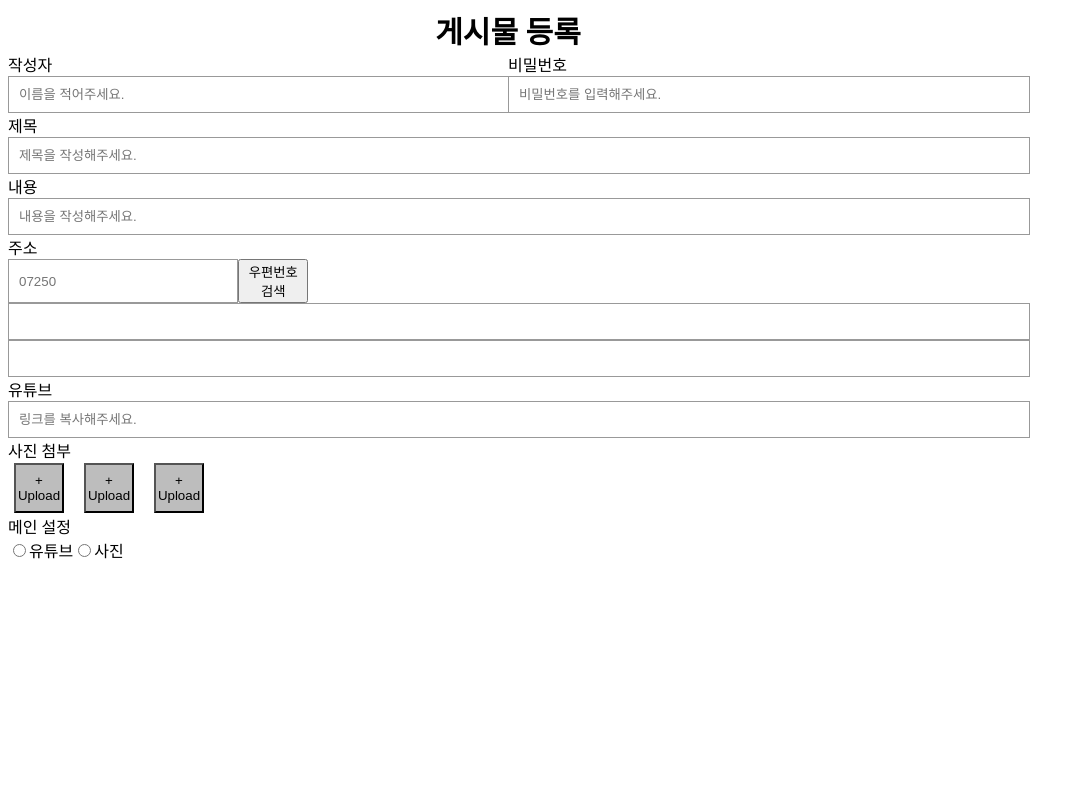
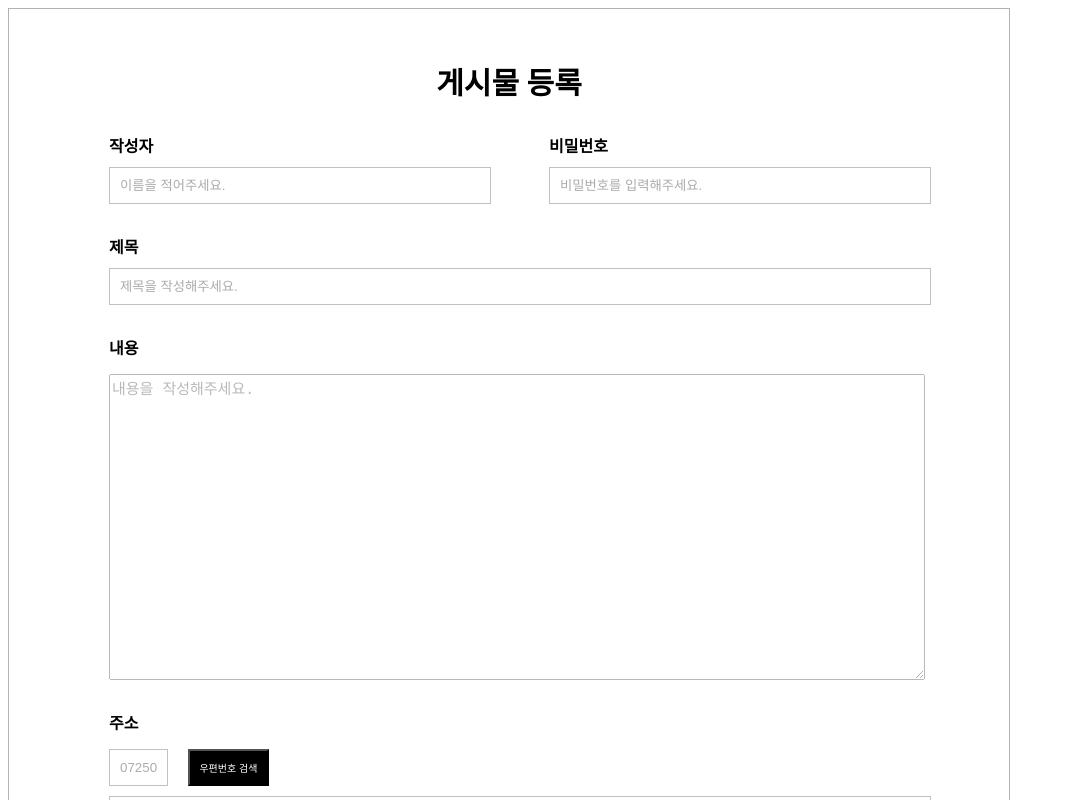
Before and after one commit to Odyssey409/codecamp_frontend_BBSproject, a Next.js app: page /boards/new in a window 1280 px wide. Shown: the top 800 px of the page, without its empty margins (0-1085 px from the left). Built offline with nearby package versions, Linux system fonts and the light colour scheme.

Commit message:
newBoardRegister_Done
섹션4 포트폴리오 과제-"자유게시판 게시물 등록_비회원 페이지" 완성

```diff
--- a/pages/boards/new/index.js
+++ b/pages/boards/new/index.js
@@ -11,6 +11,11 @@ import {
   PhotoAddBtn,
   RadioBtnWrapper,
   RadioBtnLabel,
+  InputTitleSpan,
+  ContentBoxInput,
+  ContentBoxContainer,
+  SubmitButton,
+  CheckBoxInput,
 } from "../../../styles/newBoardRegister";
 
 export default function NewBoardPages() {
@@ -18,28 +23,28 @@ export default function NewBoardPages() {
     <MasterWrapper>
       <PageWrapper>
         <TitleWrapper>
-          <span>게시물 등록</span>
+          <InputTitleSpan>게시물 등록</InputTitleSpan>
         </TitleWrapper>
         <LoginInfoWrapper>
           <InputBoxWrapper>
-            <span>작성자</span>
+            <InputTitleSpan>작성자</InputTitleSpan>
             <InputBoxContainer placeholder="이름을 적어주세요."></InputBoxContainer>
           </InputBoxWrapper>
           <InputBoxWrapper>
-            <span>비밀번호</span>
+            <InputTitleSpan>비밀번호</InputTitleSpan>
             <InputBoxContainer placeholder="비밀번호를 입력해주세요."></InputBoxContainer>
           </InputBoxWrapper>
         </LoginInfoWrapper>
         <InputBoxWrapper>
-          <span>제목</span>
+          <InputTitleSpan>제목</InputTitleSpan>
           <InputBoxContainer placeholder="제목을 작성해주세요."></InputBoxContainer>
         </InputBoxWrapper>
-        <InputBoxWrapper>
-          <span>내용</span>
-          <InputBoxContainer placeholder="내용을 작성해주세요."></InputBoxContainer>
-        </InputBoxWrapper>
+        <ContentBoxContainer>
+          <InputTitleSpan>내용</InputTitleSpan>
+          <ContentBoxInput placeholder="내용을 작성해주세요."></ContentBoxInput>
+        </ContentBoxContainer>
         <AddressBoxWrapper>
-          <span>주소</span>
+          <InputTitleSpan>주소</InputTitleSpan>
           <AddressNumberBox>
             <InputBoxContainer placeholder="07250"></InputBoxContainer>
             <button>우편번호 검색</button>
@@ -48,12 +53,11 @@ export default function NewBoardPages() {
           <InputBoxContainer></InputBoxContainer>
         </AddressBoxWrapper>
         <InputBoxWrapper>
-          <span>유튜브</span>
+          <InputTitleSpan>유튜브</InputTitleSpan>
           <InputBoxContainer placeholder="링크를 복사해주세요."></InputBoxContainer>
         </InputBoxWrapper>
-      </PageWrapper>
         <InputBoxWrapper>
-        <span>사진 첨부</span>
+          <InputTitleSpan>사진 첨부</InputTitleSpan>
           <PhotoAddWrapper>
             <PhotoAddBtn>
               <span>+</span>
@@ -70,16 +74,22 @@ export default function NewBoardPages() {
           </PhotoAddWrapper>
         </InputBoxWrapper>
         <InputBoxWrapper>
-        <span>메인 설정</span>
+          <InputTitleSpan>메인 설정</InputTitleSpan>
           <RadioBtnWrapper>
             <RadioBtnLabel>
-            <input type="radio"></input>
+              <CheckBoxInput
+                name="mainSetting"
+                type="radio"
+                defaultChecked="true"
+              ></CheckBoxInput>
               <span>유튜브</span>
-            <input type="radio"></input>
+              <CheckBoxInput name="mainSetting" type="radio"></CheckBoxInput>
               <span>사진</span>
             </RadioBtnLabel>
           </RadioBtnWrapper>
         </InputBoxWrapper>
+        <SubmitButton>등록하기</SubmitButton>
+      </PageWrapper>
     </MasterWrapper>
   );
 }
--- a/styles/newBoardRegister.js
+++ b/styles/newBoardRegister.js
@@ -7,8 +7,12 @@ export const MasterWrapper = styled.div`
 export const PageWrapper = styled.div`
   display: flex;
   flex-direction: column;
+  align-items: center;
   justify-content: center;
   width: 1000px;
+  border: 1px solid rgba(0, 0, 0, 0.3);
+  padding-top: 50px;
+  padding-bottom: 60px;
 `;
 
 export const TitleWrapper = styled.div`
@@ -20,56 +24,114 @@ export const TitleWrapper = styled.div`
 `;
 
 export const LoginInfoWrapper = styled.div`
-  width: 100%;
+  width: 80%;
   display: flex;
   flex-direction: row;
-  justify-content: center;
+  justify-content: space-between;
   align-items: center;
+  > * {
+    &:first-child {
+      width: 45%;
+      margin-right: 50px;
+    }
+    &:last-child {
+      width: 45%;
+    }
+  }
 `;
 
 export const InputBoxWrapper = styled.div`
-  width: 100%;
+  width: 80%;
   display: flex;
   flex-direction: column;
+  margin-top: 30px;
+  justify-content: center;
+  align-items: flex-start;
 `;
 
 export const InputBoxContainer = styled.input`
   width: 100%;
   border: 1px solid rgba(0, 0, 0, 0.4);
   padding: 10px;
+  margin-top: 10px;
+  opacity: 0.6;
+  color: rgba(0, 0, 0, 0.1);
+  &.contentBoxInput {
+    height: 300px;
+  }
+`;
+
+export const ContentBoxContainer = styled.div`
+  width: 81%;
+  display: flex;
+  flex-direction: column;
+  margin-top: 30px;
+  justify-content: center;
+  align-items: flex-start;
+  margin-left: 10px;
+`;
+
+export const ContentBoxInput = styled.textarea`
+  width: 100%;
+  height: 300px;
+  font-size: 15px;
+  opacity: 0.5;
+  margin-top: 15px;
 `;
 
 export const AddressBoxWrapper = styled.div`
-  width: 100%;
+  width: 80%;
   display: flex;
   flex-direction: column;
+  margin-top: 30px;
 `;
 
 export const AddressNumberBox = styled.div`
-  width: 30%;
+  margin-top: 15px;
+  width: 20%;
   display: flex;
   flex-direction: row;
+  > * {
+    &:first-child {
+      margin-top: 0px;
+    }
+    &:last-child {
+      background-color: black;
+      color: white;
+      width: 300px;
+
+      font-size: 10px;
+      margin-left: 20px;
+    }
+  }
 `;
 
 export const PhotoAddWrapper = styled.button`
-  width: 20%;
+  width: 33%;
   display: flex;
   flex-direction: row;
-  justify-content: flex-start;
+  justify-content: center;
   align-items: center;
   border: none;
   background-color: white;
 `;
 
-export const PhotoAddBtn = styled.button`
+export const PhotoAddBtn = styled.div`
+  margin-top: 15px;
   height: 50px;
   width: 50px;
+  padding: 13px;
   background-color: #bdbdbd;
   display: inline-flex;
   flex-direction: column;
   justify-content: center;
   align-items: center;
   margin-right: 20px;
+  > * {
+    &:first-child {
+      margin-bottom: 5px;
+    }
+  }
 `;
 
 export const RadioBtnWrapper = styled.div`
@@ -80,6 +142,46 @@ export const RadioBtnWrapper = styled.div`
   align-items: center;
   border: none;
   background-color: white;
+  margin-top: 15px;
 `;
 
-export const RadioBtnLabel = styled.label``;
+export const InputTitleSpan = styled.span`
+  font-weight: 600;
+`;
+
+export const RadioBtnLabel = styled.label`
+  width: 80%;
+  accent-color: #ffd600;
+
+  > * {
+    &:nth-child(2n) {
+      font-weight: 600;
+      margin-left: 5px;
+      margin-right: 5px;
+    }
+  }
+`;
+
+export const CheckBoxInput = styled.input`
+  appearance: none;
+
+  border: 1px solid #ffd600;
+  border-radius: 50%;
+  width: 1.25em;
+  height: 1.25em;
+  &:checked {
+    appearance: auto;
+    border-radius: 50%;
+    border: 1px solid #ffd600;
+    accent-color: #ffd600;
+  }
+`;
+
+export const SubmitButton = styled.button`
+  margin-top: 40px;
+  background-color: #ffd600;
+  color: black;
+  font-weight: 800;
+  border: none;
+  padding: 10px 50px 10px 50px;
+`;
```
Lines whose indentation alone changed are shown as unchanged.
